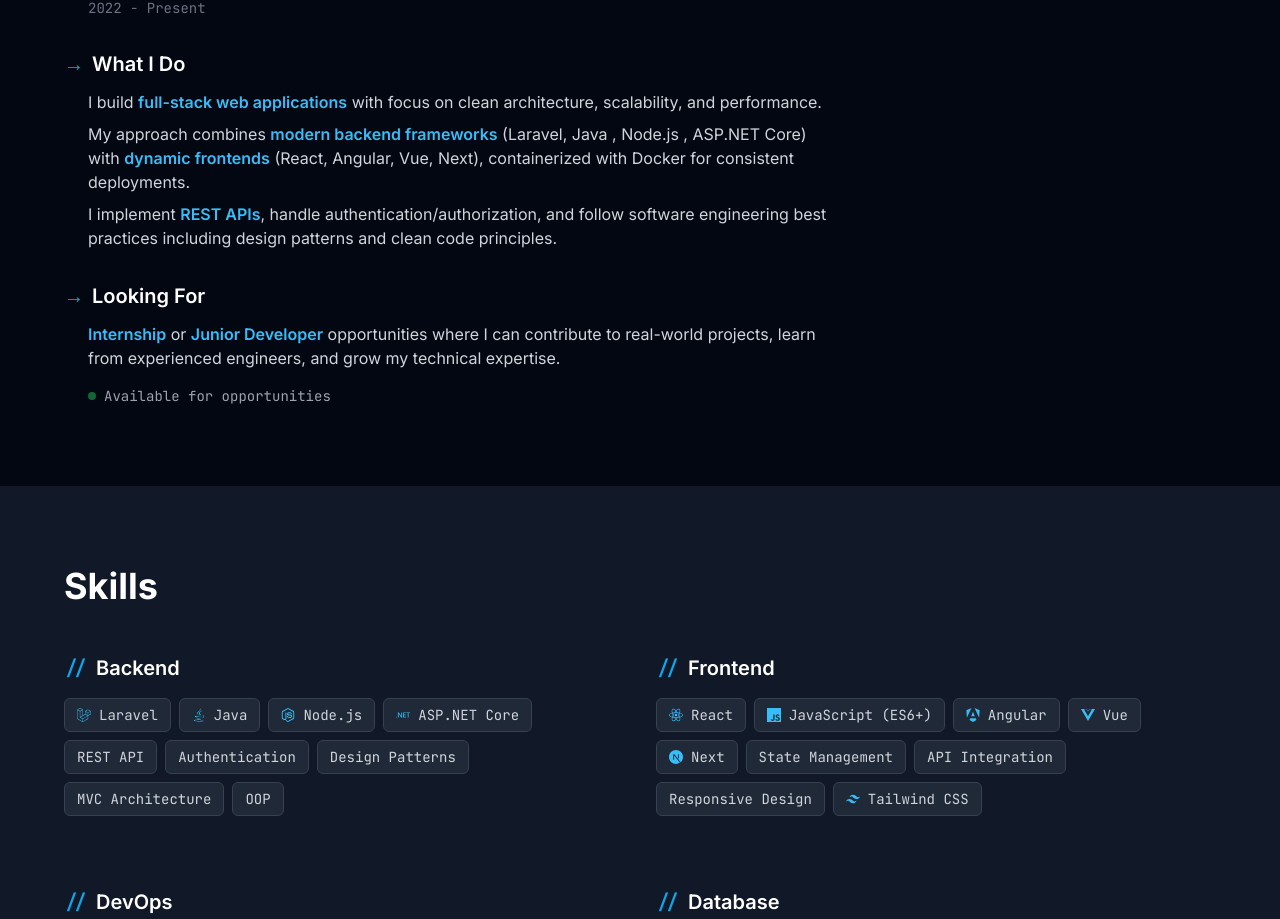
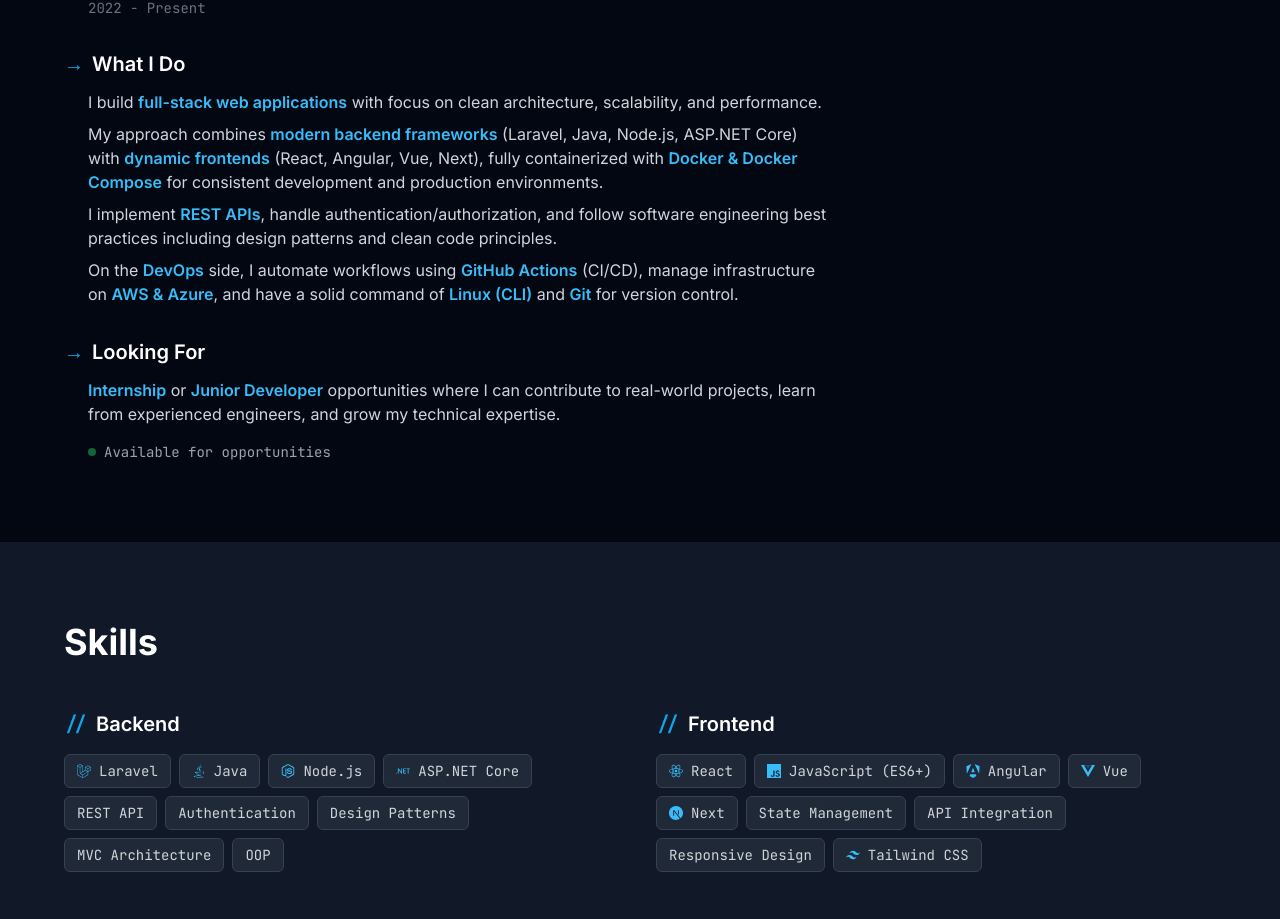
Before and after one commit to Mohammed-aymane-saber/portfolio, a React (Vite) app: page / in a window 1280 px wide. Shown: the part 1058-1977 px from the top of the page. Built offline with nearby package versions, Linux system fonts and the light colour scheme.

Commit message:
feat: add About section component displaying education, skills, and career goals.

```diff
--- a/src/components/About.jsx
+++ b/src/components/About.jsx
@@ -55,10 +55,13 @@
                                 I build <span className="text-primary-400 font-semibold">full-stack web applications</span> with focus on clean architecture, scalability, and performance.
                             </p>
                             <p className="text-gray-300">
-                                My approach combines <span className="text-primary-400 font-semibold">modern backend frameworks</span> (Laravel, Java , Node.js , ASP.NET Core) with <span className="text-primary-400 font-semibold">dynamic frontends</span> (React, Angular, Vue, Next), containerized with Docker for consistent deployments.
+                                My approach combines <span className="text-primary-400 font-semibold">modern backend frameworks</span> (Laravel, Java, Node.js, ASP.NET Core) with <span className="text-primary-400 font-semibold">dynamic frontends</span> (React, Angular, Vue, Next), fully containerized with <span className="text-primary-400 font-semibold">Docker & Docker Compose</span> for consistent development and production environments.
                             </p>
                             <p className="text-gray-300">
                                 I implement <span className="text-primary-400 font-semibold">REST APIs</span>, handle authentication/authorization, and follow software engineering best practices including design patterns and clean code principles.
+                            </p>
+                            <p className="text-gray-300">
+                                On the <span className="text-primary-400 font-semibold">DevOps</span> side, I automate workflows using <span className="text-primary-400 font-semibold">GitHub Actions</span> (CI/CD), manage infrastructure on <span className="text-primary-400 font-semibold">AWS & Azure</span>, and have a solid command of <span className="text-primary-400 font-semibold">Linux (CLI)</span> and <span className="text-primary-400 font-semibold">Git</span> for version control.
                             </p>
                         </div>
                     </motion.div>
```
